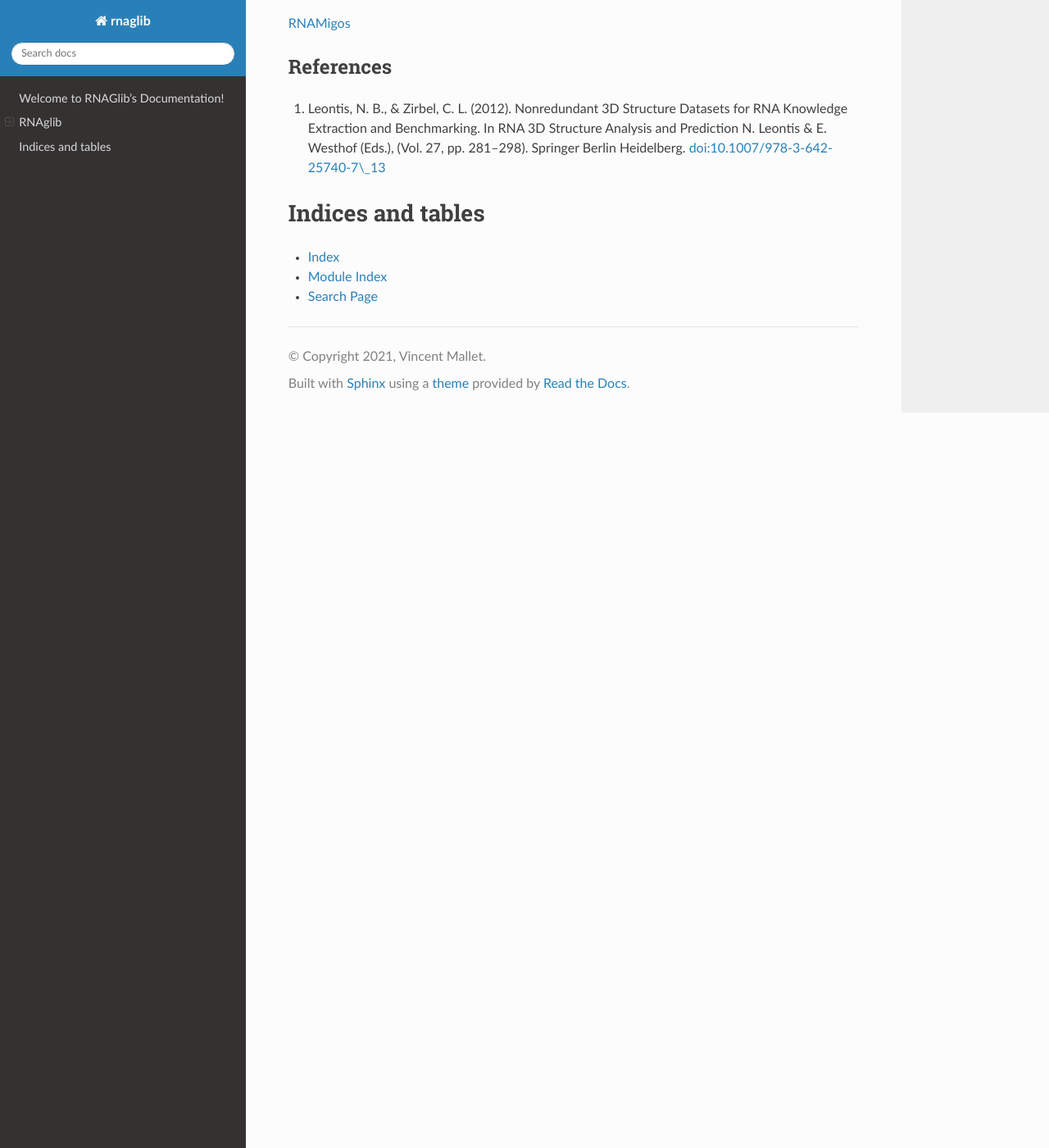
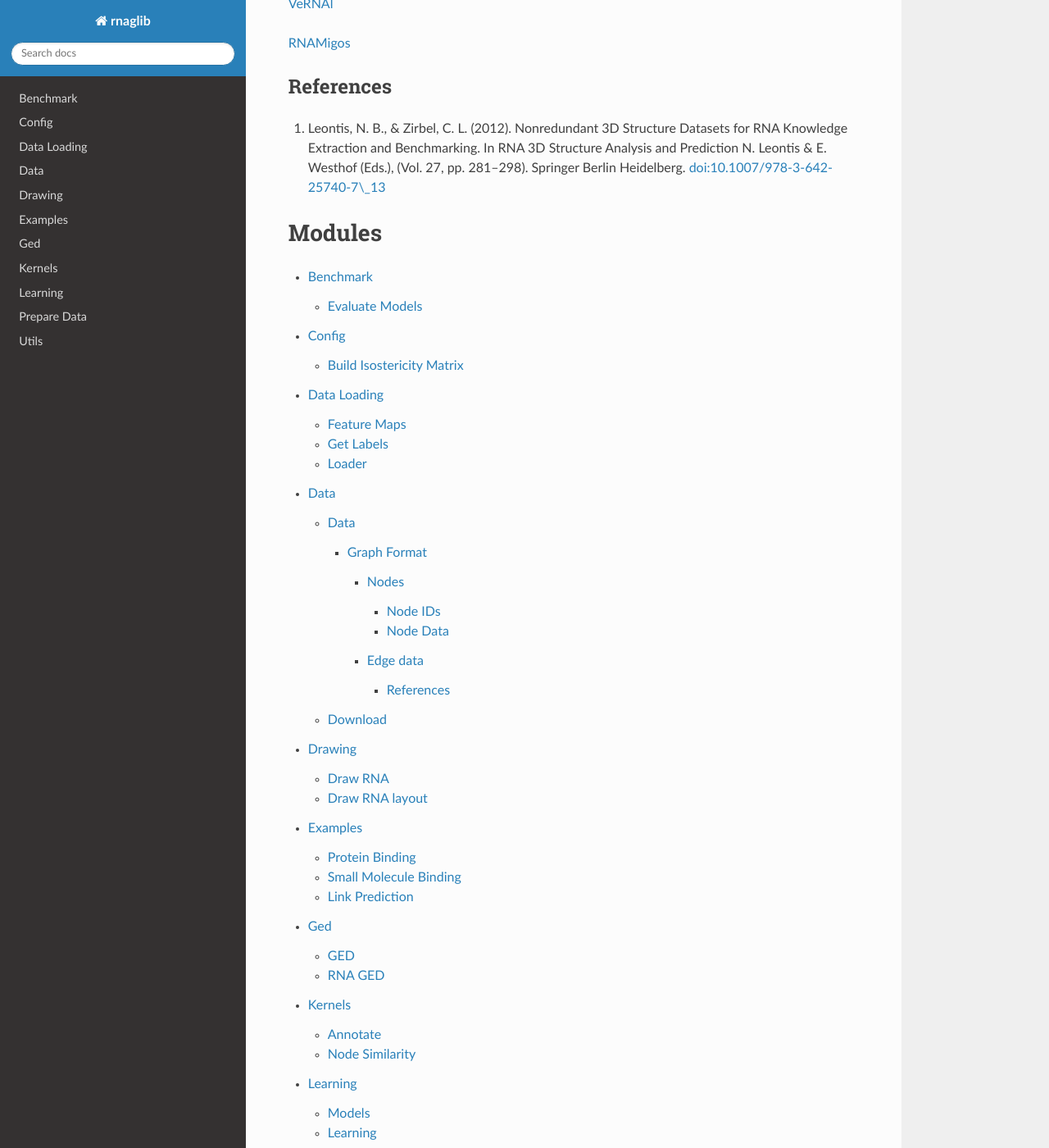
Before and after one commit to cgoliver/rnaglib, a Sphinx documentation site: the page built from docs/source/index.rst, in a window 1280 px wide and 1400 px high, scrolled down 4902 px. Shown: the whole window at 82% size. Built offline with Sphinx 7.4.7 and the Read the Docs theme 2.0.0, drawn with Linux system fonts in a browser that asks for light colours; some of the changed text lies outside the part shown.

Commit message:
bring back module list

```diff
--- a/docs/source/index.rst
+++ b/docs/source/index.rst
@@ -202,6 +202,22 @@
 .. |Example graph| image:: https://jwgitlab.cs.mcgill.ca/cgoliver/rnaglib/-/raw/main/images/Fig1.png
 
 
+Modules
+=======
+.. toctree::
+    Benchmark <rnaglib.benchmark>
+    Config <rnaglib.config>
+    Data Loading <rnaglib.data_loading>
+    Data <rnaglib.data>
+    Drawing <rnaglib.drawing>
+    Examples <rnaglib.examples>
+    Ged <rnaglib.ged>
+    Kernels <rnaglib.kernels>
+    Learning <rnaglib.learning>
+    Prepare Data <rnaglib.prepare_data>
+    Utils <rnaglib.utils>
+
+
 Indices and tables
 ==================
 
```
